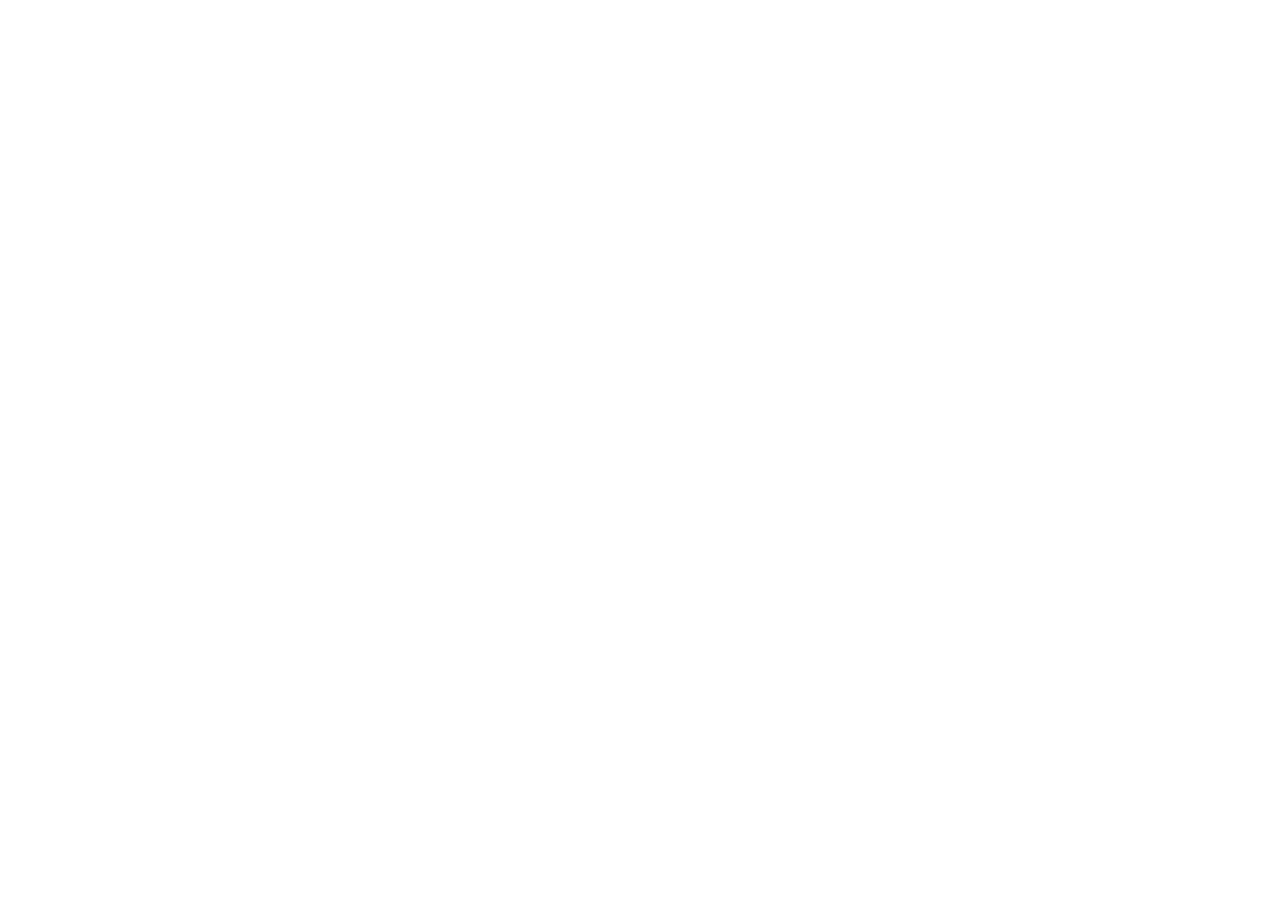
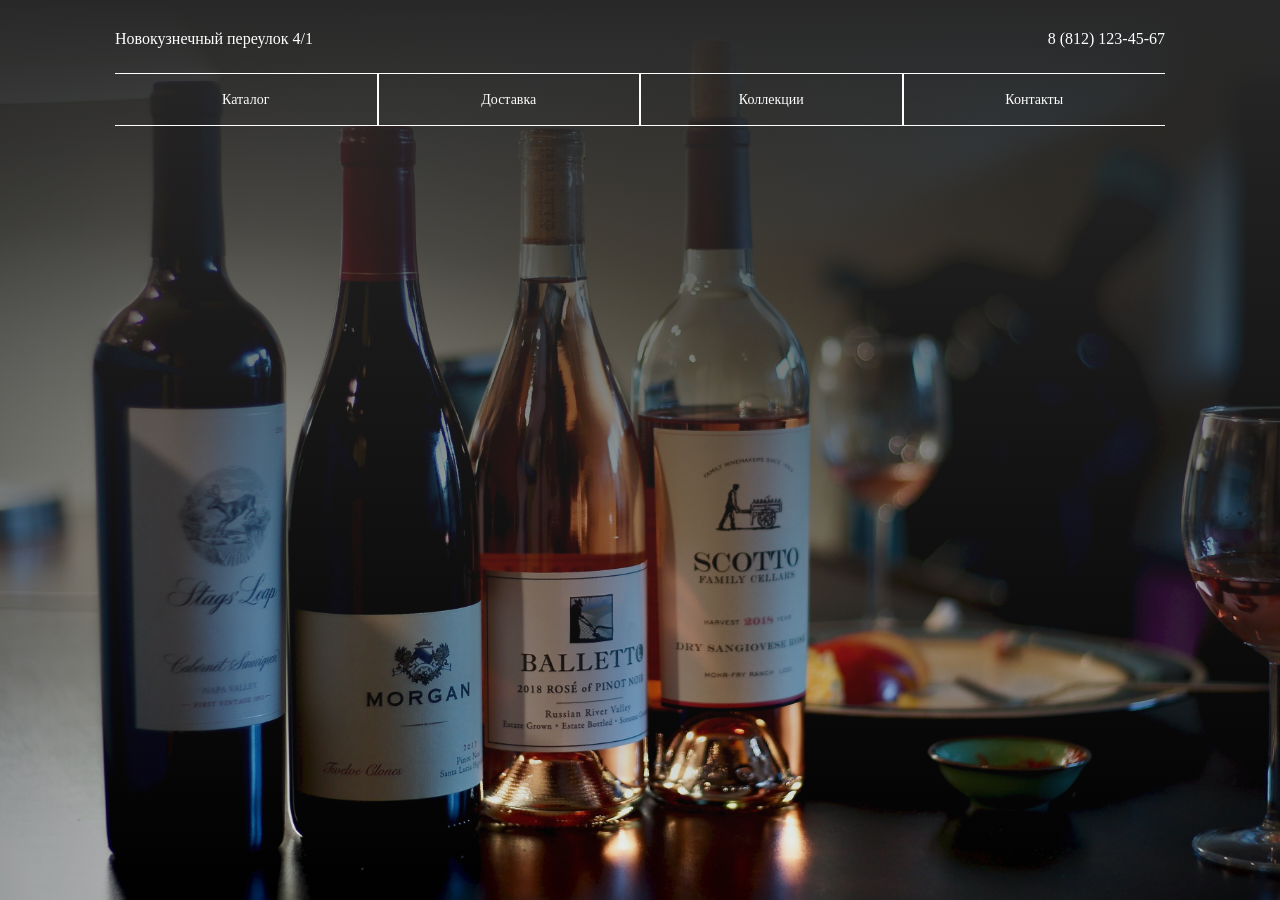
Before and after one commit to Gronto/Wine_boutique_website, a plain HTML site: page index.html in a window 1280 px wide. Before the commit the page ends 800 px from the top, so only its background shows below. Drawn offline with Linux system fonts and the light colour scheme.

Commit message:
changes in header

```diff
--- a/index.html
+++ b/index.html
@@ -5,13 +5,54 @@
     <meta charset="UTF-8">
     <meta http-equiv="X-UA-Compatible" content="IE=edge">
     <meta name="viewport" content="width=device-width, initial-scale=1.0">
+
     <title>Le Corte</title>
 
     <link rel="stylesheet" href="style.css">
 </head>
 
 <body>
+    <div class="wrapper">
+        <header>
+            <div class="container">
+                <div class="header_group">
+                    <div class="adress">
+                        Новокузнечный переулок 4/1
+                    </div>
+                    <div class="phone_number">
+                        8 (812) 123-45-67
+                    </div>
+                </div>
+                <div class="header_nav">
+                    <nav>
+                        <ul>
+                            <li><a href="">Каталог</a></li>
+                            <li><a href="">Доставка</a></li>
+                            <li><a href="">Коллекции</a></li>
+                            <li><a href="">Контакты</a></li>
+                        </ul>
+                    </nav>
+                </div>
+            </div>
+        </header>
+        <main>
+            <section class="greeting_text">
 
+            </section>
+
+            <section class="novelties">
+
+            </section>
+
+            <section class="booking">
+
+            </section>
+
+            <footer>
+
+            </footer>
+        </main>
+    </div>
 </body>
 
 </html>
--- a/style.css
+++ b/style.css
@@ -0,0 +1,75 @@
+* {
+    box-sizing: border-box;
+    margin: 0;
+    padding: 0;
+}
+
+body {
+    color: white;
+}
+
+.container {
+    max-width: 1110px;
+    width: 100%;
+    margin: 0 auto;
+    padding: 30px;
+}
+
+header {
+    display: flex;
+    background-image: linear-gradient(to bottom, #282828, #28282800), url("img/bg.jpg");
+    background-size: cover;
+    width: 100%;
+    height: 900px;
+}
+
+.header_group {
+    display: flex;
+    justify-content: space-between;
+}
+
+nav {
+    margin: 25px auto;
+}
+
+nav ul {
+    display: flex;
+    align-content: center;
+    justify-content: space-around;
+    list-style: none;
+    align-content: center;
+}
+
+nav li {
+    display: flex;
+    width: 25%;
+    border: 1px solid white;
+}
+
+nav li:nth-child(1) {
+    border-left: none;
+}
+
+nav li:nth-child(4) {
+    border-right: none;
+}
+
+nav a {
+    text-decoration: none;
+    font-family: 'Montserrat';
+    font-style: normal;
+    font-weight: 400;
+    font-size: 14px;
+    line-height: 150%;
+    color: white;
+    padding: 15px 0;
+    width: 100%;
+    text-align: center;
+}
+
+h2 {
+    font-family: 'Playfair Display';
+    font-size: 36px;
+    line-height: 150%;
+    text-align: center;
+}
```
